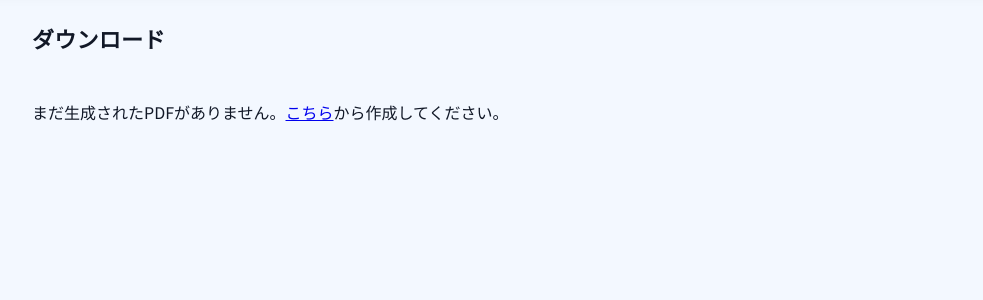
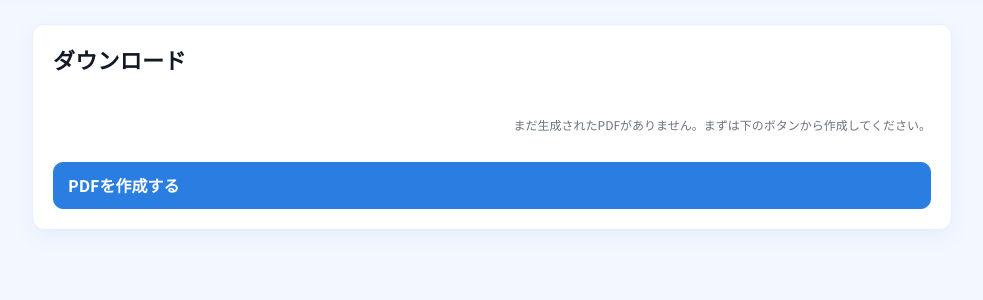
Before and after one commit to ikehabsngasuki/--app-3, a Flask app: page /download in a window 1280 px wide. Shown: the part 74-374 px from the top of the page, without its empty margins (148-1131 px from the left). Run offline with Flask 3, Linux system fonts and the light colour scheme.

Commit message:
Update download.html

```diff
--- a/templates/download.html
+++ b/templates/download.html
@@ -1,26 +1,53 @@
 {% extends "base.html" %}
 {% block title %}ダウンロード | 英単語テストPDF{% endblock %}
 {% block content %}
+
+<div class="card" style="display:grid; gap:16px;">
   <h2>ダウンロード</h2>
 
   {% if q_url or a_url or q or a %}
 
+    <p class="label-desc">生成されたPDFを以下から取得できます。署名URLは一定時間で失効します。</p>
+
+    <div class="stack" style="gap:10px;">
       {% if q_url %}
-    <p><a href="{{ q_url }}">問題PDFをダウンロード</a></p>
-  {% endif %}
-  {% if a_url %}
-    <p><a href="{{ a_url }}">解答PDFをダウンロード</a></p>
+        <div>
+          <div class="label-desc" style="margin-bottom:6px;">問題PDF（署名URL）</div>
+          <a class="btn btn-primary" href="{{ q_url }}">問題PDFをダウンロード</a>
+        </div>
       {% endif %}
 
-  {# ローカル運用時 #}
-  {% if q and not q_url %}
-    <p><a href="{{ url_for('download_file', filename=q) }}">問題PDFをダウンロード</a></p>
-  {% endif %}
-  {% if a and not a_url %}
-    <p><a href="{{ url_for('download_file', filename=a) }}">解答PDFをダウンロード</a></p>
+      {% if a_url %}
+        <div>
+          <div class="label-desc" style="margin-bottom:6px;">解答PDF（署名URL）</div>
+          <a class="btn btn-primary" href="{{ a_url }}">解答PDFをダウンロード</a>
+        </div>
       {% endif %}
 
+      {# ローカル運用時（R2未使用時のフォールバック） #}
+      {% if q and not q_url %}
+        <div>
+          <div class="label-desc" style="margin-bottom:6px;">問題PDF（ローカル）</div>
+          <a class="btn btn-outline" href="{{ url_for('download_file', filename=q) }}">問題PDFをダウンロード</a>
+        </div>
+      {% endif %}
+
+      {% if a and not a_url %}
+        <div>
+          <div class="label-desc" style="margin-bottom:6px;">解答PDF（ローカル）</div>
+          <a class="btn btn-outline" href="{{ url_for('download_file', filename=a) }}">解答PDFをダウンロード</a>
+        </div>
+      {% endif %}
+    </div>
+
+    <div>
+      <a class="btn btn-outline" href="{{ url_for('make') }}" style="margin-top:6px;">別のPDFを作成する</a>
+    </div>
+
   {% else %}
-  <p>まだ生成されたPDFがありません。<a href="{{ url_for('make') }}">こちら</a>から作成してください。</p>
+    <p class="label-desc">まだ生成されたPDFがありません。まずは下のボタンから作成してください。</p>
+    <a class="btn btn-primary" href="{{ url_for('make') }}">PDFを作成する</a>
   {% endif %}
+</div>
+
 {% endblock %}
```
Lines whose indentation alone changed are shown as unchanged.
